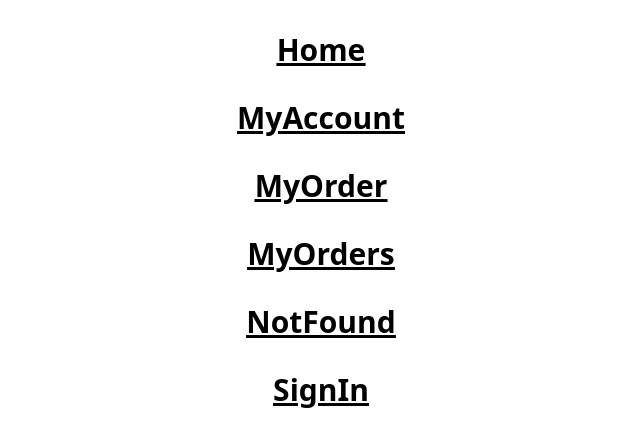
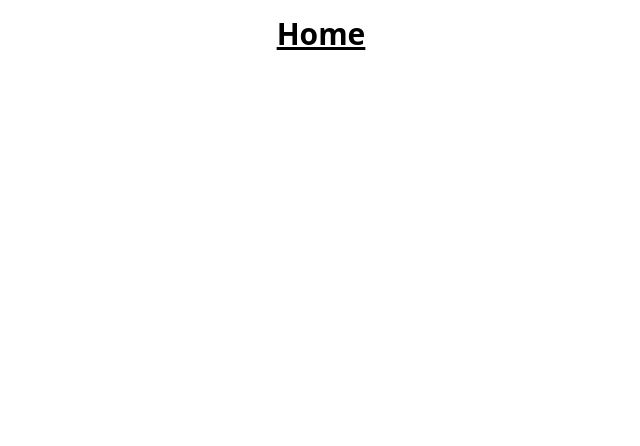
Before and after one commit to andymedinadev/platzi-react-vite-private, a React (Vite) app: page / in a window 1280 px wide. Shown: the top 446 px of the page, without its empty margins (319-959 px from the left). Built offline with nearby package versions, Linux system fonts and the light colour scheme.

Commit message:
feat: add react-router and first routes

```diff
--- a/package.json
+++ b/package.json
@@ -11,7 +11,8 @@
   },
   "dependencies": {
     "react": "^18.3.1",
-    "react-dom": "^18.3.1"
+    "react-dom": "^18.3.1",
+    "react-router-dom": "^6.28.0"
   },
   "devDependencies": {
     "@types/react": "^18.3.12",
--- a/src/Pages/App/index.jsx
+++ b/src/Pages/App/index.jsx
@@ -1,3 +1,4 @@
+import { useRoutes, BrowserRouter } from 'react-router-dom'
 import { Home } from '../Home'
 import { MyAccount } from '../MyAccount'
 import { MyOrder } from '../MyOrder'
@@ -6,16 +7,24 @@ import { NotFound } from '../NotFound'
 import { SignIn } from '../SignIn'
 import './App.css'
 
+function AppRoutes () {
+  const routes = useRoutes([
+    { path: '/', element: <Home /> },
+    { path: '/my-account', element: <MyAccount /> },
+    { path: '/my-order', element: <MyOrder /> },
+    { path: '/my-orders', element: <MyOrders /> },
+    { path: '/sign-in', element: <SignIn /> },
+    { path: '*', element: <NotFound /> }
+  ])
+
+  return routes
+}
+
 function App () {
   return (
-    <h1 className='text-3xl text-center p-4 font-bold underline'>
-      <Home />
-      <MyAccount />
-      <MyOrder />
-      <MyOrders />
-      <NotFound />
-      <SignIn />
-    </h1>
+    <BrowserRouter>
+      <AppRoutes />
+    </BrowserRouter>
   )
 }
 export default App
```
Also changed, not shown: 1 other file (tests, documents, lock files or other folders).
